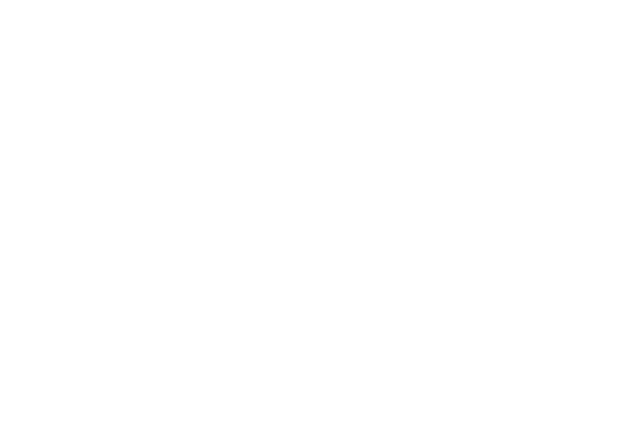
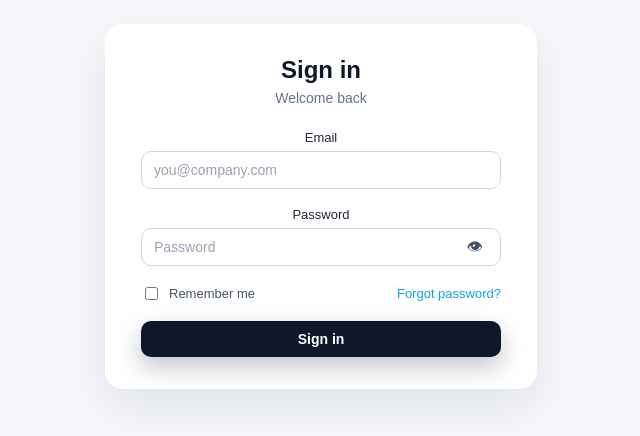
Before and after one commit to FloorBrederode/Webdevy25-26, a React (Vite) app: page /login in a window 1280 px wide. Before the commit this address had no page. Shown: the part 194-630 px from the top of the page, without its empty margins (319-959 px from the left). Built offline with nearby package versions, Linux system fonts and the light colour scheme.

Commit message:
fixed routing issues that happened after merging

```diff
--- a/src/Login/Login.tsx
+++ b/src/Login/Login.tsx
@@ -24,7 +24,7 @@
     if (typeof onSuccess === 'function') {
       onSuccess();
     } else {
-      navigate('./Calendar');
+      navigate('/calendar');
     }
   };
 
--- a/src/main.tsx
+++ b/src/main.tsx
@@ -3,6 +3,7 @@
 import { BrowserRouter, Routes, Route } from 'react-router-dom'
 import App from './App'
 import Calendar from './Calender/Calender'
+import Login from './Login/Login'
 
 ReactDOM.createRoot(document.getElementById('root')!).render(
   <React.StrictMode>
@@ -12,6 +13,9 @@
         <Route path="/" element={<App />} />
 
         {/* Full-page calendar route */}
+        <Route path="/login" element={<Login />} />
+
+        {/* Full-page calendar route */}
         <Route path="/calendar" element={<Calendar />} />
       </Routes>
     </BrowserRouter>
```
